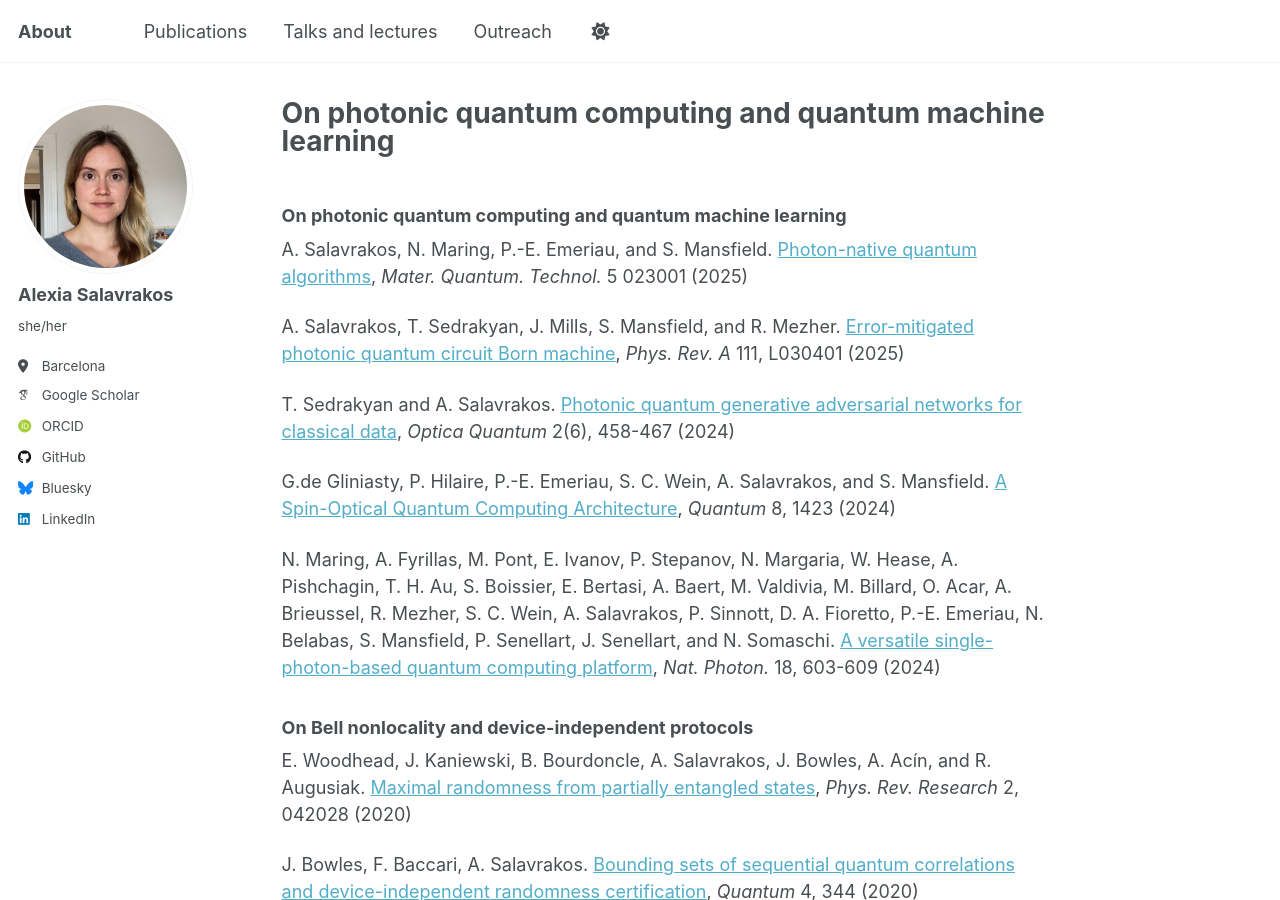
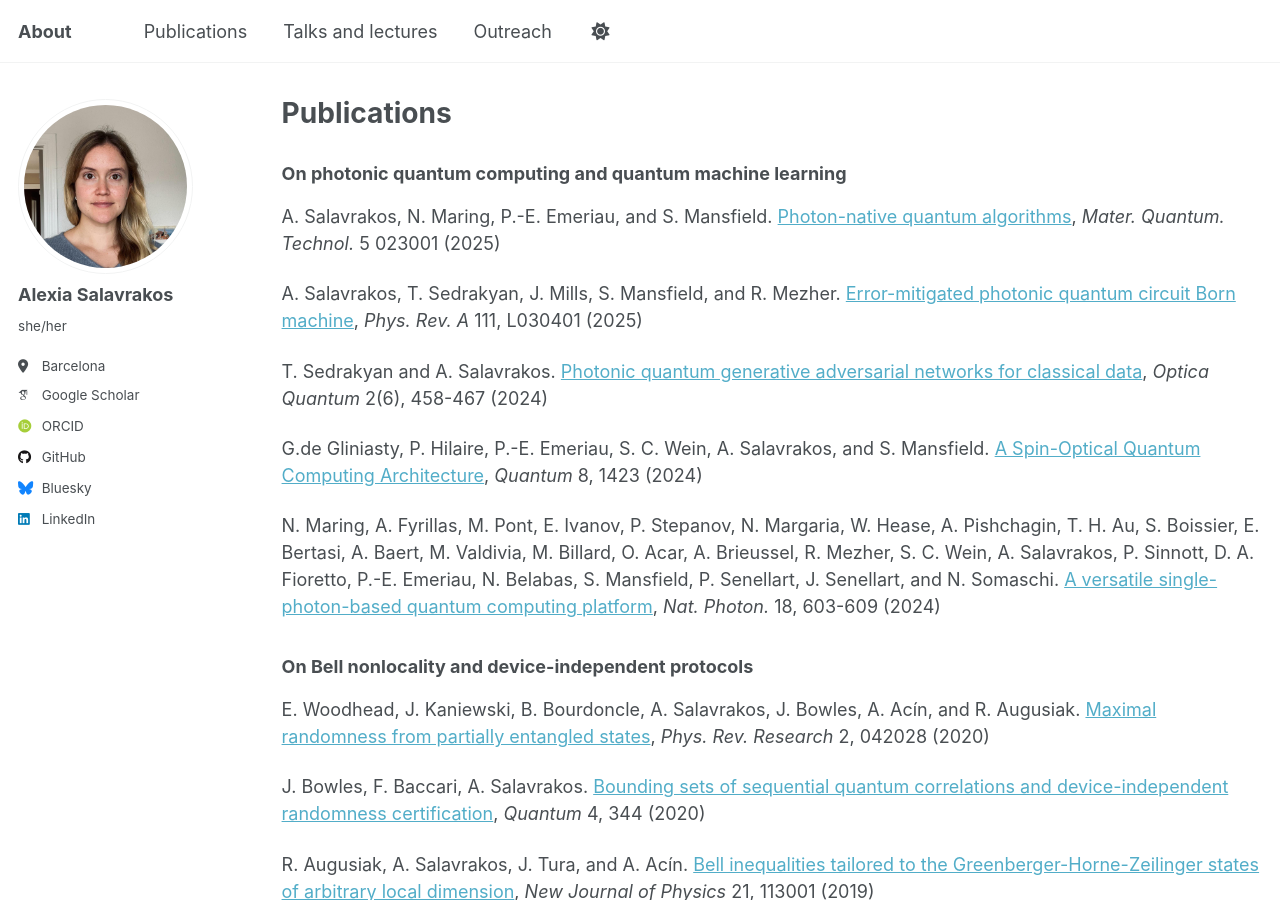
Before and after one commit to alexiasalavrakos/alexiasalavrakos.github.io, a Jekyll site: the page built from _pages/publications.md, in a window 1280 px wide and 900 px high. Built offline with Jekyll 4.4.1, drawn with Linux system fonts in a browser that asks for light colours; some web fonts are replaced; our own code applies the rules of GitHub Pages for plain Markdown files.

Commit message:
Update publications.md

```diff
--- a/_pages/publications.md
+++ b/_pages/publications.md
@@ -1,3 +1,15 @@
+---
+layout: archive
+title: "Publications"
+permalink: /publications/
+author_profile: true
+redirect_from:
+  - /articles
+---
+
+{% include base_path %}
+
+
 ### On photonic quantum computing and quantum machine learning
 
 A. Salavrakos, N. Maring, P.-E. Emeriau, and S. Mansfield. [Photon-native quantum algorithms](https://iopscience.iop.org/article/10.1088/2633-4356/adc531), *Mater. Quantum. Technol.* 5 023001 (2025)
```
